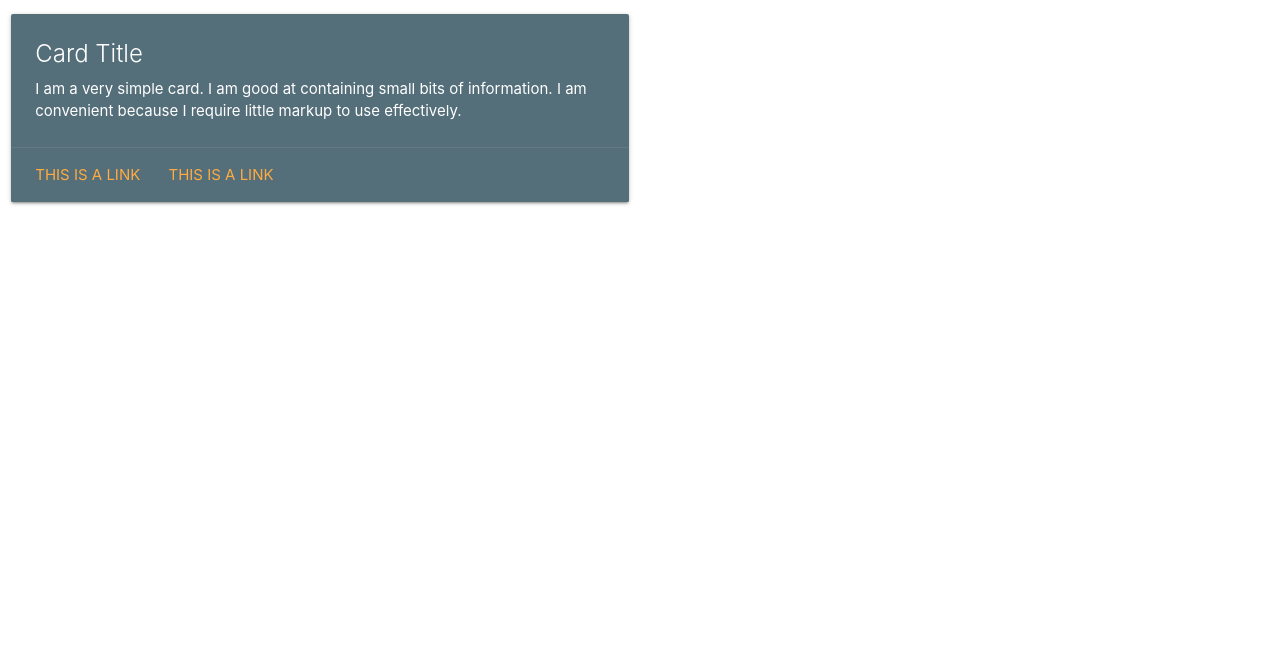
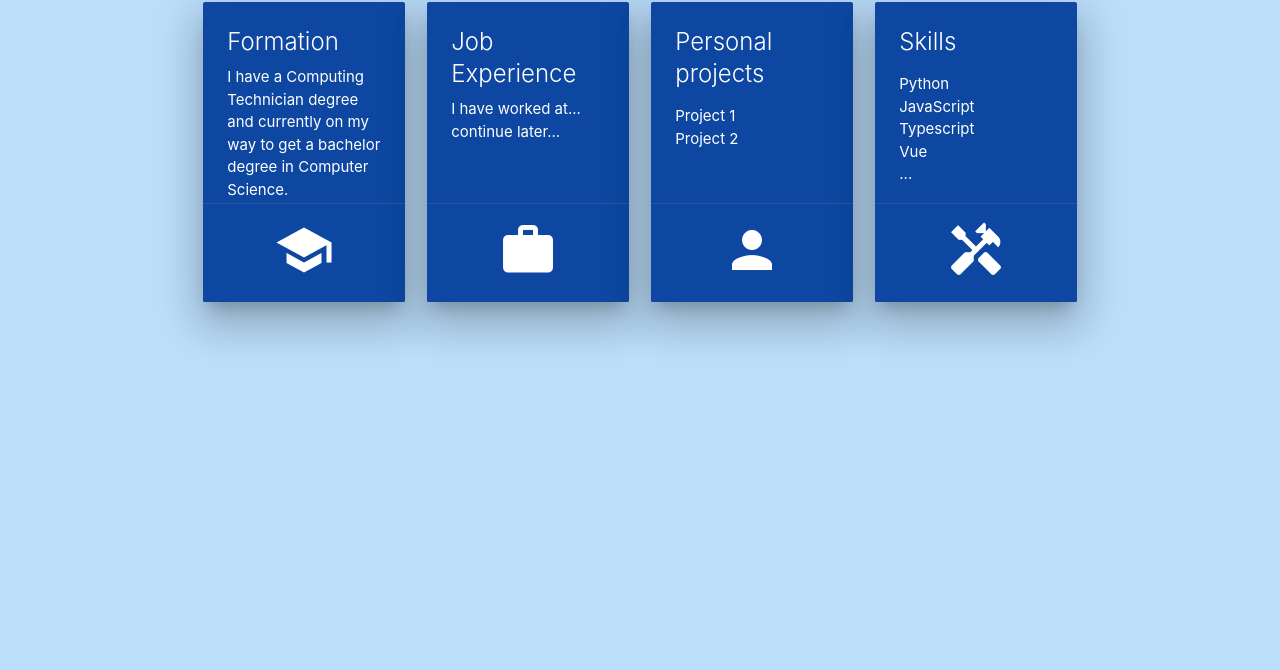
Before and after one commit to marcosmelo0712/marcosmelo0712.github.io, a plain HTML site: page index.html in a window 1280 px wide. Shown: the part 130-800 px from the top of the page. Drawn offline with nearby package versions, Linux system fonts and the light colour scheme.

Commit message:
layout ready. version 0.8

```diff
--- a/index.html
+++ b/index.html
@@ -1,32 +1,130 @@
 <!DOCTYPE html>
 <html>
 
-<body>
+<head>
+    <!-- Compiled and minified CSS -->
+    <link rel="stylesheet" href="https://cdnjs.cloudflare.com/ajax/libs/materialize/1.0.0/css/materialize.min.css">
+    <!-- icons -->
+    <link href="https://fonts.googleapis.com/icon?family=Material+Icons" rel="stylesheet">
 
-    <h1>Welcome to my page</h1>
+</head>
 
-    <div class="row">
-        <div class="col s12 m6">
-          <div class="card blue-grey darken-1">
-            <div class="card-content white-text">
-              <span class="card-title">Card Title</span>
-              <p>I am a very simple card. I am good at containing small bits of information.
-              I am convenient because I require little markup to use effectively.</p>
+<body class="blue lighten-4">
+
+    <div>
+        <nav class="blue darken-4">
+            <div class="nav-wrapper">
+                <a href="#" class="brand-logo center">Marcos Melo</a>
+                <ul id="nav-mobile" class="right hide-on-med-and-down">
+                    <li><a class="waves-effect waves-light modal-trigger" href="#modal1">Contact me</a></li>
+                </ul>
             </div>
-            <div class="card-action">
-              <a href="#">This is a link</a>
-              <a href="#">This is a link</a>
+        </nav>
+    </div>
+
+    <div id="modal1" class="modal blue darken-4 z-depth-5">
+      <div class="modal-content">
+        <h4 class="white-text">You can reach me in:</h4>
+        <ul class="white-text">
+            <li class="collection-item">Social 1</li>
+            <li class="collection-item">Social 2</li>
+        </ul>
+      </div>
+    </div>
+
+    <div class="container">
+
+        <div class="row">
+        </div>
+        <div class="row">
+        </div>
+        <div class="row">
+        </div>
+
+        <div class="row">
+
+            <!-- formation -->
+            <div class="col s3">
+                <div class="card small blue darken-4 z-depth-5">
+                    <div class="card-content white-text">
+                        <span class="card-title">Formation</span>
+                        <p>I have a Computing Technician degree and currently on my way to get a bachelor degree in
+                            Computer Science.</p>
+                            <p>continue later...</p>
+                        </div>
+                        <div class="card-action white-text center">
+                            <i class="material-icons medium">school</i>
+                        </div>
+                </div>
             </div>
-          </div>
+
+            <!-- job experiences -->
+            <div class="col s3">
+                <div class="card small blue darken-4 z-depth-5">
+                    <div class="card-content white-text">
+                        <span class="card-title">Job Experience</span>
+                        <p>I have worked at...</p>
+                        <p>continue later...</p>
+                    </div>
+                    <div class="card-action white-text center">
+                        <i class="material-icons medium">work</i>
+                    </div>
+                </div>
+            </div>
+
+            <!-- projects -->
+            <div class="col s3">
+                <div class="card small blue darken-4 z-depth-5">
+                    <div class="card-content white-text">
+                        <span class="card-title">Personal projects</span>
+                        <ul >
+                            <li class="collection-item">Project 1</li>
+                            <li class="collection-item">Project 2</li>
+                        </ul>
+                    </div>
+                    <div class="card-action white-text center">
+                        <i class="material-icons medium">person</i>
+                    </div>
+                </div>
+            </div>
+
+            <!-- skills -->
+            <div class="col s3">
+                <div class="card small blue darken-4 z-depth-5">
+                    <div class="card-content white-text">
+                        <span class="card-title">Skills</span>
+                        <ul >
+                            <li class="collection-item">Python</li>
+                            <li class="collection-item">JavaScript</li>
+                            <li class="collection-item">Typescript</li>
+                            <li class="collection-item">Vue</li>
+                            <li class="collection-item">...</li>
+                          </ul>
+                    </div>
+                    <div class="card-action white-text center">
+                        <i class="material-icons medium">handyman</i>
+                    </div>
+                </div>
+            </div>
+
         </div>
-      </div>
+
+    </div>
+
+
 
 </body>
 
+
+
 </html>
-
-<!-- Compiled and minified CSS -->
-<link rel="stylesheet" href="https://cdnjs.cloudflare.com/ajax/libs/materialize/1.0.0/css/materialize.min.css">
 
 <!-- Compiled and minified JavaScript -->
 <script src="https://cdnjs.cloudflare.com/ajax/libs/materialize/1.0.0/js/materialize.min.js"></script>
+<script>
+    document.addEventListener('DOMContentLoaded', function() {
+    var elems = document.querySelectorAll('.modal');
+    options = {};
+    var instances = M.Modal.init(elems, options);
+  });
+</script>
```
Also changed, not shown: 1 other file.
